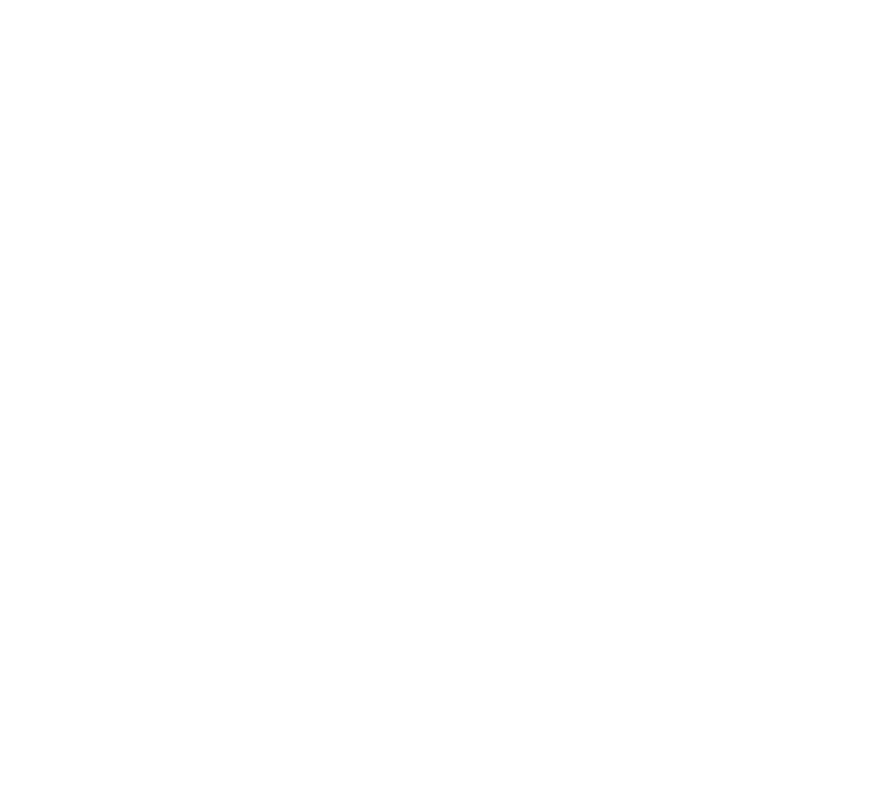
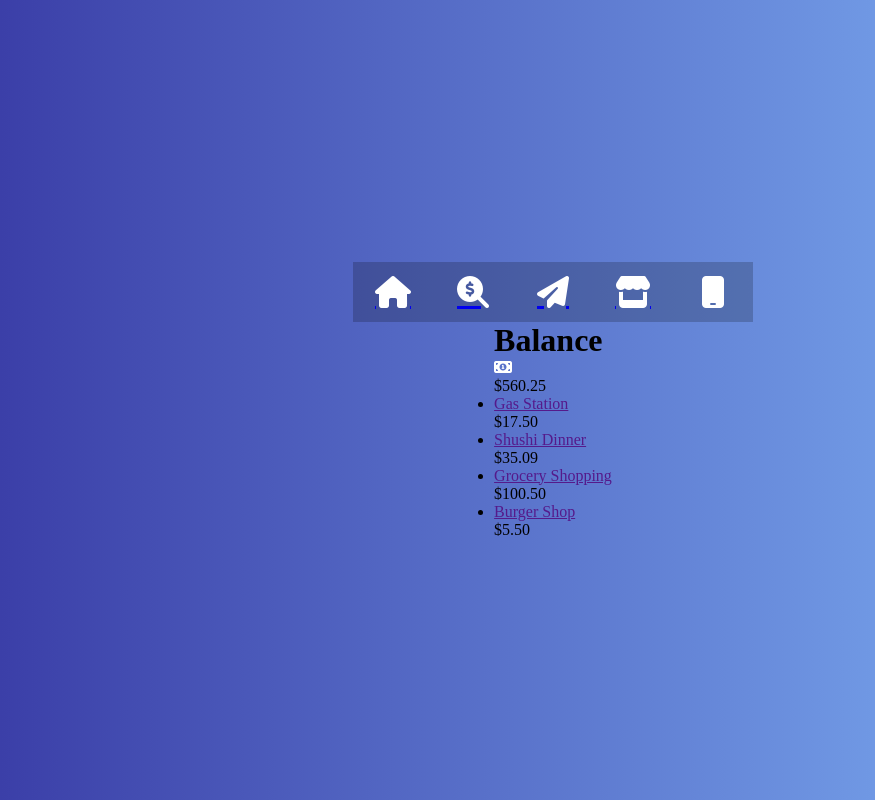
Before and after one commit to sachinsrv/practice-JS-projects, a plain HTML site: page Banking Application/index.html in a window 1280 px wide. Shown: the whole page, without its empty margins (87-962 px from the left). Drawn offline with Linux system fonts and the light colour scheme.

Commit message:
added files for banking application

```diff
--- a/Banking Application/index.html
+++ b/Banking Application/index.html
@@ -0,0 +1,55 @@
+<!DOCTYPE html>
+<html lang="en">
+  <head>
+    <meta charset="UTF-8" />
+    <meta http-equiv="X-UA-Compatible" content="IE=edge" />
+    <meta name="viewport" content="width=device-width, initial-scale=1.0" />
+    <link rel="stylesheet" href="style.css" />
+    <script
+      src="https://kit.fontawesome.com/b469cebc7c.js"
+      crossorigin="anonymous"
+    ></script>
+    <title>Banking Application</title>
+  </head>
+  <body>
+    <div class="nav-menu">
+      <a href="#"><i class="fas fa-home fa-2x" alt="Home"></i></a>
+      <a href="#"
+        ><i class="fas fa-search-dollar fa-2x" alt="Transaction"></i
+      ></a>
+      <a href="#"><i class="fas fa-paper-plane fa-2x" alt="Send Money"></i></a>
+      <a href="#"><i class="fas fa-store fa-2x"></i></a>
+      <a href="#"><i class="fas fa-mobile fa-2x"></i></a>
+    </div>
+    <div class="main-container">
+      <div class="img-container">
+        <div class="balance">
+          <h1>Balance</h1>
+          <div>
+            <i class="fas fa-money-bill-alt"></i>
+            <p>$560.25</p>
+          </div>
+        </div>
+      </div>
+
+      <ul class="list">
+        <li class="item">
+          <a href="">Gas Station</a>
+          <p>$17.50</p>
+        </li>
+        <li class="item">
+          <a href="">Shushi Dinner</a>
+          <p>$35.09</p>
+        </li>
+        <li class="item">
+          <a href="">Grocery Shopping</a>
+          <p>$100.50</p>
+        </li>
+        <li class="item">
+          <a href="">Burger Shop</a>
+          <p>$5.50</p>
+        </li>
+      </ul>
+    </div>
+  </body>
+</html>
--- a/Banking Application/style.css
+++ b/Banking Application/style.css
@@ -0,0 +1,50 @@
+:root {
+  background: rgb(122, 129, 66);
+  background: linear-gradient(
+    90deg,
+    rgba(122, 129, 66, 1) 0%,
+    rgba(54, 54, 162, 1) 0%,
+    rgba(117, 161, 234, 1) 82%
+  );
+}
+
+* {
+  box-sizing: border-box;
+  padding: 0;
+  margin: 0;
+}
+
+body {
+  display: flex;
+  flex-direction: column;
+  align-items: center;
+  justify-content: center;
+  height: 100vh;
+}
+.nav-menu {
+  display: flex;
+  align-items: center;
+}
+.nav-menu a {
+  background-color: rgba(0, 0, 0, 0.2);
+  display: flex;
+  align-items: center;
+  justify-content: center;
+  padding: 20px;
+  width: 80px;
+  height: 60px;
+}
+
+.nav-menu a:hover:not(:focus) {
+  background-color: rgba(0, 0, 0, 0.6);
+}
+
+.nav-menu a:focus {
+  transform: scale(1.2);
+  background: rgba(0, 0, 0, 0.9);
+  box-shadow: 0 0 10px 2px rgba(0, 0, 0, 0.6);
+}
+
+.fas {
+  color: white;
+}
```
Also changed, not shown: Color Flipper/index.html (+4 -4 lines), Simple Counter/index.html (+1 -1 lines).
